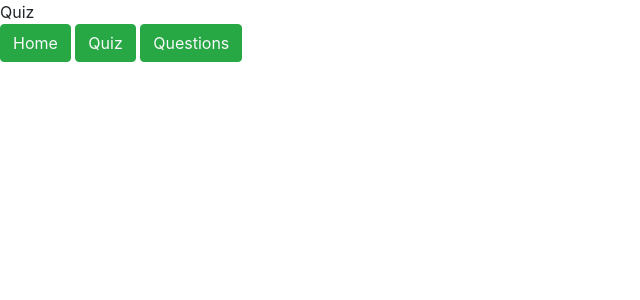
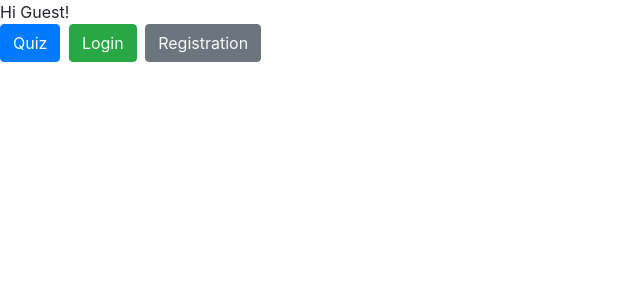
Before and after one commit to FrankN88/quiz-game, a Flask app: template templates/header.html in a window 1280 px wide. Shown: the top 300 px of the page, without its empty margins (0-640 px from the left). Run offline with Flask 2, Linux system fonts and the light colour scheme; the template is opened without the code that fills it, so the values that code supplies are empty; some libraries are stand-ins or nearby versions.

Commit message:
Add function in header divided by users levels

```diff
--- a/templates/header.html
+++ b/templates/header.html
@@ -34,13 +34,34 @@
     <!-- header with top navigation bar -->
     <header>
         <!-- app name -->
-        <div>Quiz</div>
+        <div>
+            {% if session.get("username") %}
+                Hi {{session.get("username")}}!
+            {% else %}
+                Hi Guest!
+            {% endif %}
+        </div>
 
-        <!-- main menu -->
         <div class="ml-auto">
-            <a href="/"><button type="button" class="btn btn-success text-light ms-1">Home</button></a>
-            <a href="/quiz"><button type="button" class="btn btn-success text-light ms-1">Quiz</button></a>
-            <a href="/questions"><button type="button" class="btn btn-success text-light ms-1">Questions</button></a>
+            <!-- main menu -->
+            <a href="/quiz"><button type="button" class="btn btn-primary text-light mr-1">Quiz</button></a>
+
+            {% if session.get("username") %}
+                <!-- only for user logged -->
+
+                <!-- only for admins -->
+                <a href="/questions"><button type="button" class="btn btn-secondary text-light mr-1">Manage questions</button></a>
+                <a href="/users"><button type="button" class="btn btn-secondary text-light mr-1">Manage users</button></a>
+
+                <!-- all users logged -->
+                <a href="/logout"><button type="button" class="btn btn-danger text-light mr-1">Logout</button></a>
+
+            {% else %}
+                <!-- only for guests -->
+                <a href="/"><button type="button" class="btn btn-success text-light mr-1">Login</button></a>
+                <a href="/registration"><button type="button" class="btn btn-secondary text-light">Registration</button></a>
+
+            {% endif %}
         </div>
     </header>
 
```
